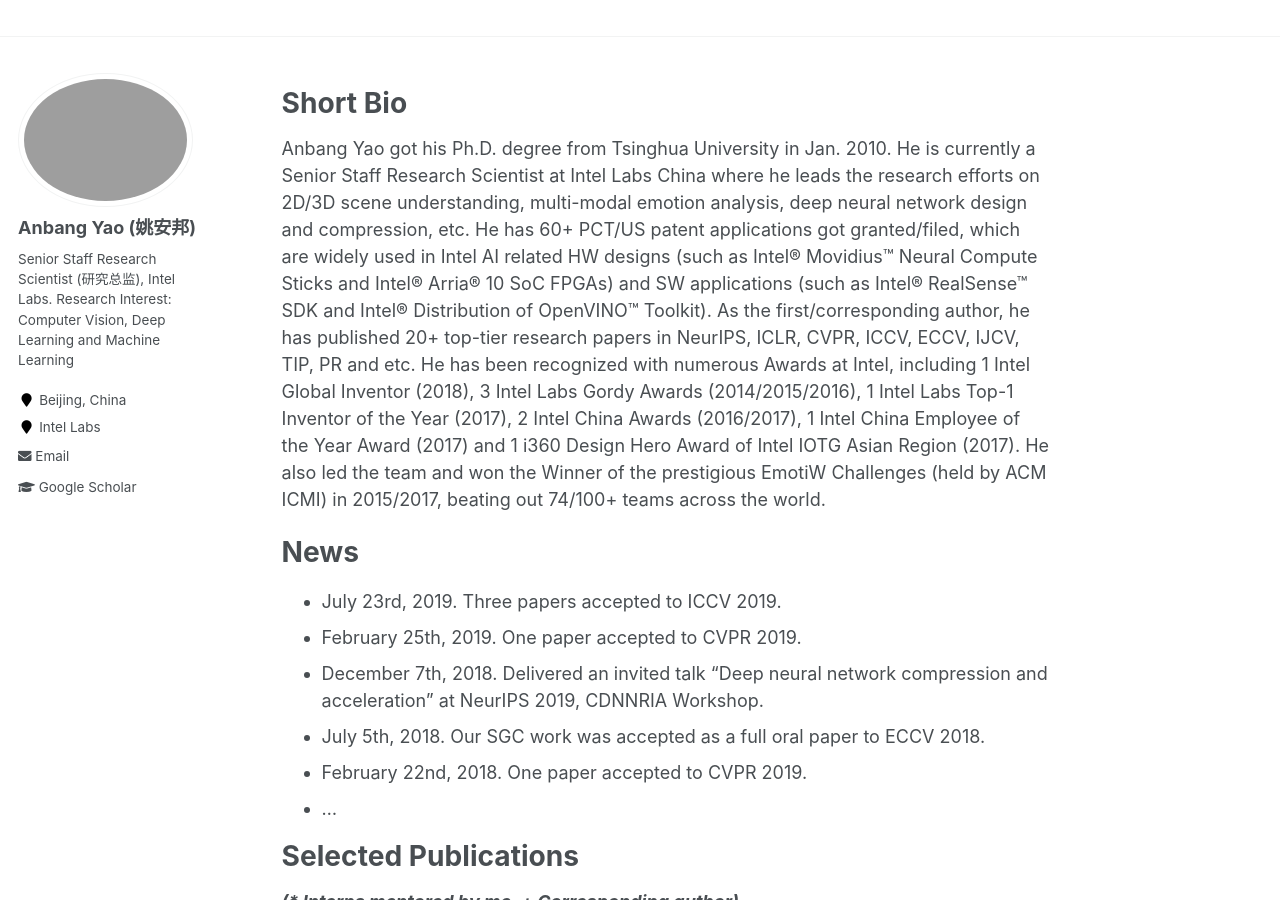
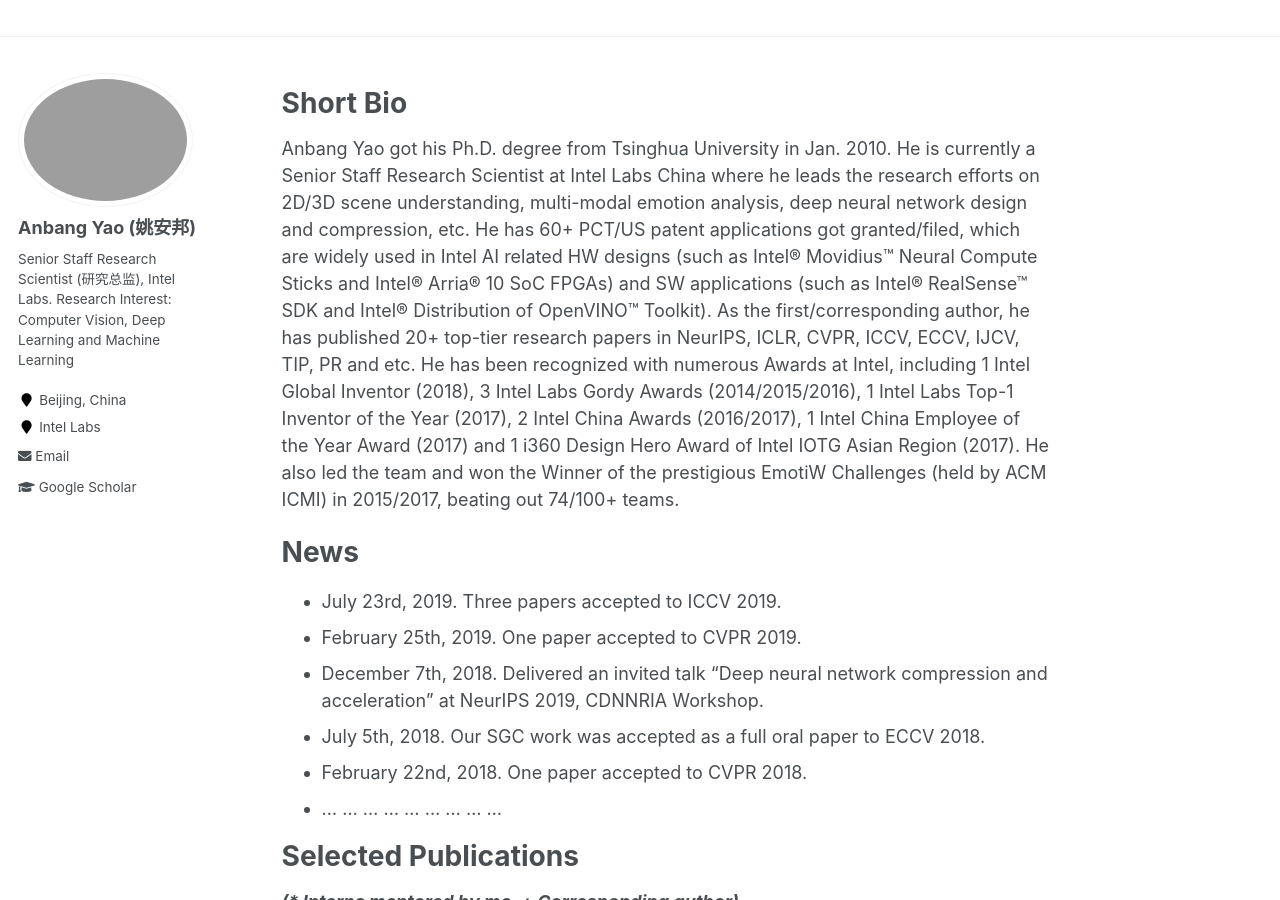
Before and after one commit to YaoAnbang/YaoAnbang.github.io, a Jekyll site: the page built from _pages/about.md, in a window 1280 px wide and 900 px high. Built offline with Jekyll 4.4.1, drawn with Linux system fonts in a browser that asks for light colours.

Commit message:
Update about.md

```diff
--- a/_pages/about.md
+++ b/_pages/about.md
@@ -11,7 +11,7 @@
 Short Bio
 =====
 
-Anbang Yao got his Ph.D. degree from Tsinghua University in Jan. 2010. He is currently a Senior Staff Research Scientist at Intel Labs China where he leads the research efforts on 2D/3D scene understanding, multi-modal emotion analysis, deep neural network design and compression, etc. He has 60+ PCT/US patent applications got granted/filed, which are widely used in Intel AI related HW designs (such as Intel® Movidius™ Neural Compute Sticks and Intel® Arria® 10  SoC FPGAs) and SW applications (such as Intel® RealSense™ SDK and Intel® Distribution of OpenVINO™ Toolkit). As the first/corresponding author, he has published 20+ top-tier research papers in NeurIPS, ICLR, CVPR, ICCV, ECCV, IJCV, TIP, PR and etc. He has been recognized with numerous Awards at Intel, including 1 Intel Global Inventor (2018), 3 Intel Labs Gordy Awards (2014/2015/2016), 1 Intel Labs Top-1 Inventor of the Year (2017), 2 Intel China Awards (2016/2017), 1 Intel China Employee of the Year Award (2017) and 1 i360 Design Hero Award of Intel IOTG Asian Region (2017). He also led the team and won the Winner of the prestigious EmotiW Challenges (held by ACM ICMI) in 2015/2017, beating out 74/100+ teams across the world.
+Anbang Yao got his Ph.D. degree from Tsinghua University in Jan. 2010. He is currently a Senior Staff Research Scientist at Intel Labs China where he leads the research efforts on 2D/3D scene understanding, multi-modal emotion analysis, deep neural network design and compression, etc. He has 60+ PCT/US patent applications got granted/filed, which are widely used in Intel AI related HW designs (such as Intel® Movidius™ Neural Compute Sticks and Intel® Arria® 10  SoC FPGAs) and SW applications (such as Intel® RealSense™ SDK and Intel® Distribution of OpenVINO™ Toolkit). As the first/corresponding author, he has published 20+ top-tier research papers in NeurIPS, ICLR, CVPR, ICCV, ECCV, IJCV, TIP, PR and etc. He has been recognized with numerous Awards at Intel, including 1 Intel Global Inventor (2018), 3 Intel Labs Gordy Awards (2014/2015/2016), 1 Intel Labs Top-1 Inventor of the Year (2017), 2 Intel China Awards (2016/2017), 1 Intel China Employee of the Year Award (2017) and 1 i360 Design Hero Award of Intel IOTG Asian Region (2017). He also led the team and won the Winner of the prestigious EmotiW Challenges (held by ACM ICMI) in 2015/2017, beating out 74/100+ teams.
 
 News
 =====
@@ -20,8 +20,8 @@
 + February 25th, 2019. One paper accepted to CVPR 2019.
 + December 7th, 2018. Delivered an invited talk "Deep neural network compression and acceleration" at NeurIPS 2019, CDNNRIA Workshop.
 + July 5th, 2018. Our SGC work was accepted as a full oral paper to ECCV 2018.
-+ February 22nd, 2018. One paper accepted to CVPR 2019.
-+ ...
++ February 22nd, 2018. One paper accepted to CVPR 2018.
++ ... ... ... ... ... ... ... ... ...
 
 Selected Publications
 =====
```
